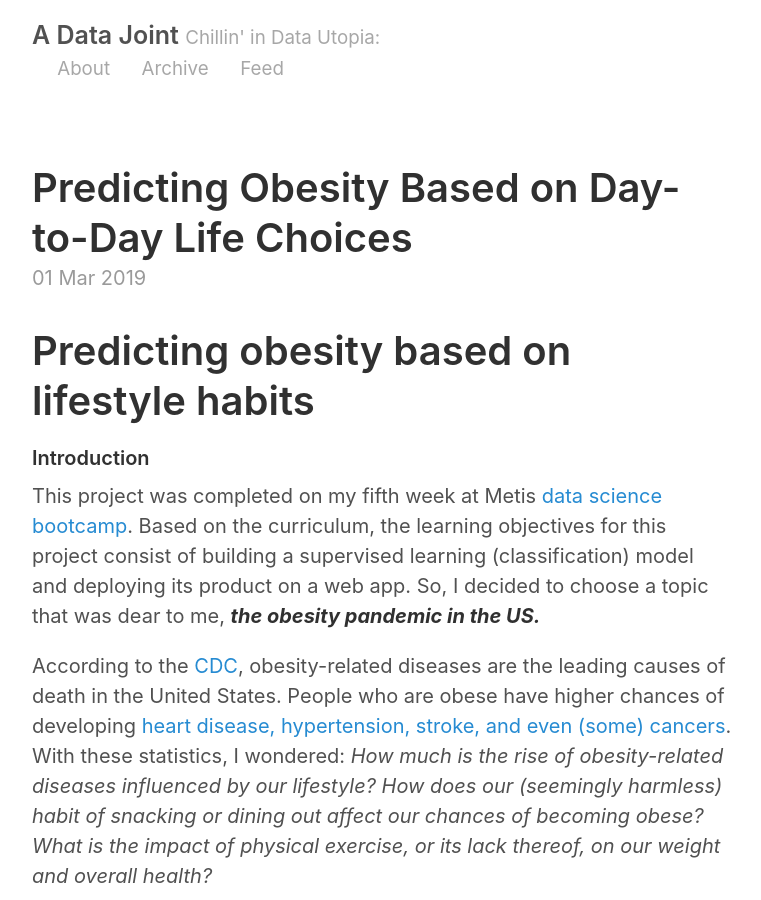
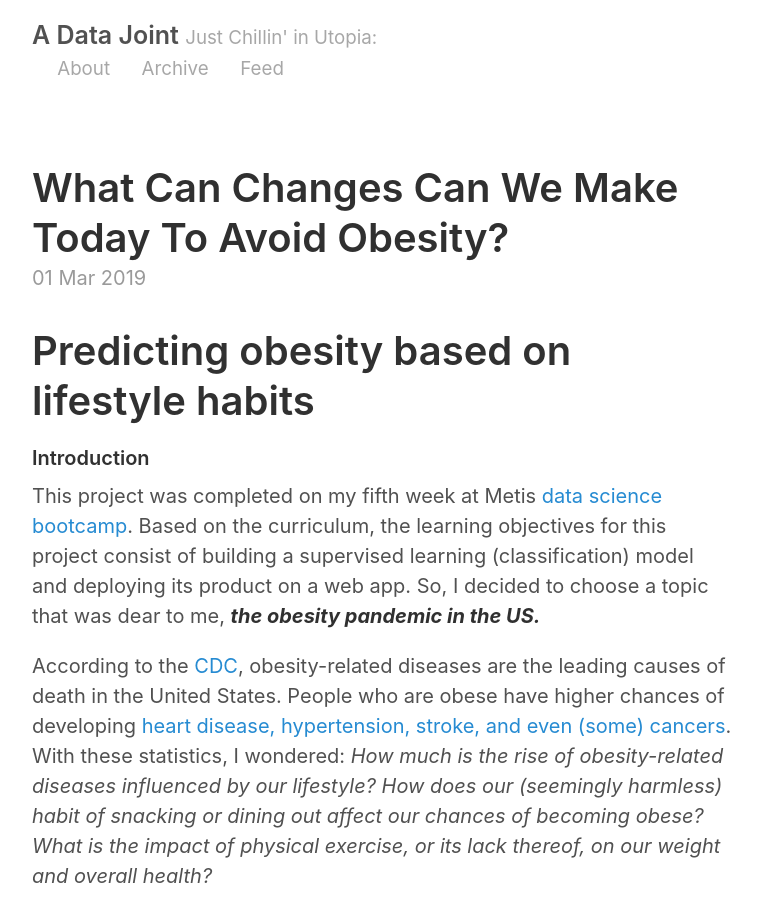
Before and after one commit to jhonsen/dj.github.io, a Jekyll site: the page built from _posts/2019-03-01-Obesity-Prediction.md, in a window 1280 px wide and 900 px high. Shown: the whole window, without its empty margins (258-1019 px from the left). Built offline with Jekyll 4.4.1, drawn with Linux system fonts in a browser that asks for light colours; some of the changed text lies outside the part shown.

Commit message:
changed titles

```diff
--- a/_config.yml
+++ b/_config.yml
@@ -3,7 +3,7 @@ permalink:           pretty
 
 # Setup
 title:               A Data Joint
-tagline:             Chillin' in Data Utopia
+tagline:             Just Chillin' in Utopia
 url:                 http://jhonsen.github.io
 paginate:            2
 baseurl:             ""
--- a/_posts/2019-03-01-Obesity-Prediction.md
+++ b/_posts/2019-03-01-Obesity-Prediction.md
@@ -1,6 +1,6 @@
 ---
 layout: post
-title: Predicting Obesity Based on Day-to-Day Life Choices
+title: What Can Changes Can We Make Today To Avoid Obesity?
 ---
 
 
```
Also changed, not shown: _posts/2019-02-02-Player-Valuation.md (+1 -1 lines).
